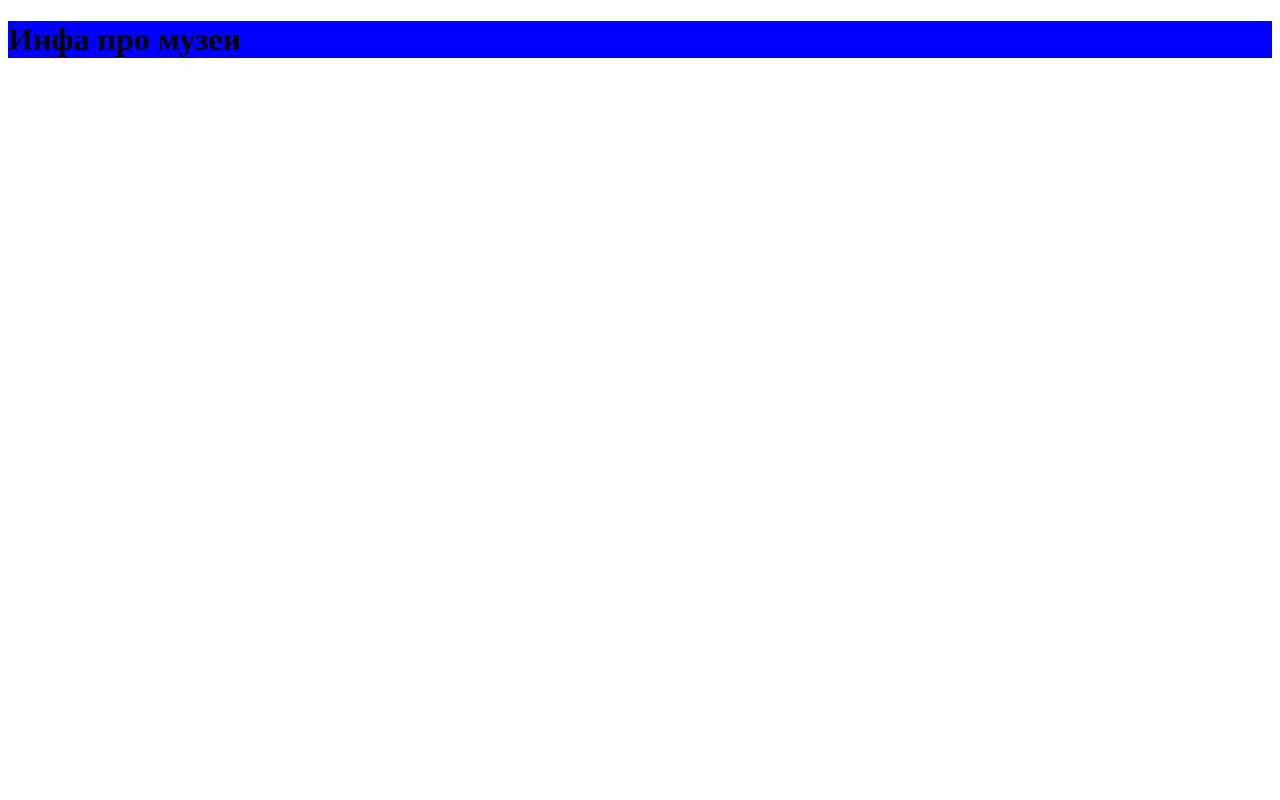
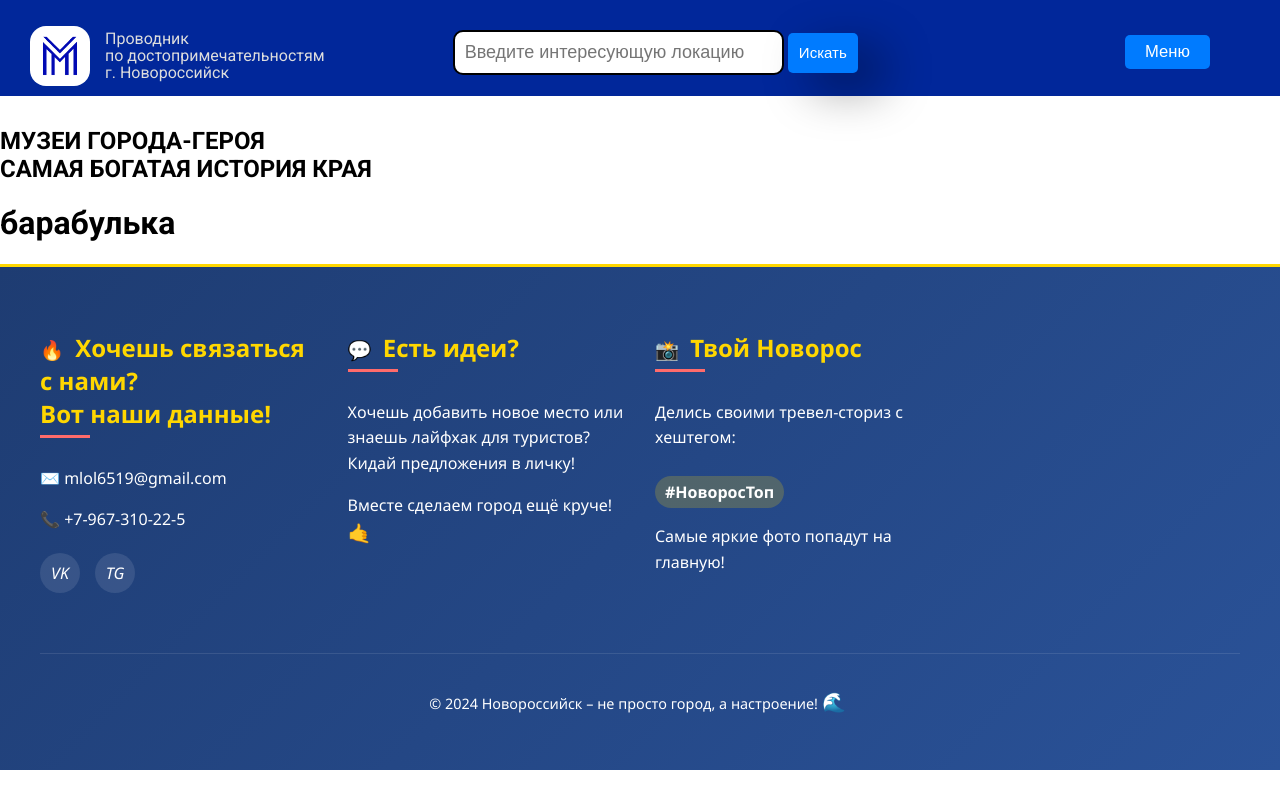
Before and after one commit to MarkZhurbenko/project_site, a Django app: page /home/museum/ in a window 1280 px wide. Run offline with Django 5.2, Linux system fonts and the light colour scheme.

Commit message:
начинаем работу с музеями

```diff
--- /dev/null
+++ b/website/APP/static/css/big-museum.css
@@ -0,0 +1,8 @@
+@media screen and (max-width:2100px) and (min-width: 751px){
+
+.start-header1{
+    margin-top: 70px;
+
+}
+
+}
--- a/website/APP/static/css/museum_styles.css
+++ /dev/null
@@ -1,3 +0,0 @@
-h1{
-    background-color: blue;
-}
--- /dev/null
+++ b/website/APP/static/css/small-museum.css
@@ -0,0 +1,3 @@
+@media screen and (max-width: 750px){
+
+}
--- /dev/null
+++ b/website/APP/templates/base.html
@@ -0,0 +1,124 @@
+<!DOCTYPE html>
+{% load static %}
+<html lang="en">
+<head>
+    <meta charset="UTF-8">
+    <meta name="viewport" content="width=device-width, initial-scale=1.0">
+    <link rel="stylesheet" href= "{% static 'css/big_home.css' %}">
+    <link rel="stylesheet" href= "{% static 'css/small_home.css' %}">
+    <link rel="preconnect" href="https://fonts.googleapis.com">
+    <link rel="preconnect" href="https://fonts.gstatic.com" crossorigin>
+    <link href="https://fonts.googleapis.com/css2?family=Roboto:ital,wght@0,100..900;1,100..900&display=swap" rel="stylesheet">
+    {%block css%}{%endblock%}
+</head>
+<header>{% block header %}
+    <div class="flex">
+        <div class="mini">
+            <div class="all">
+                <p><img src="{%static 'images/icona.JPEG'%}" class="icona">
+                <div class = "provodnik">
+                    <p>Проводник</p>
+                    <p>по достопримечательностям</p>
+                    <p>г. Новороссийск</p></p>
+                </div>
+            </div>
+
+            <div class="search-string">
+                <input type="text" id="searchInput" placeholder="Введите интересующую локацию". size="50">
+                <button class="search" onclick="searchAndScroll()">Искать</button>
+            </div>
+
+    <div class="knopka">
+        <button class="button" onclick="toggleMenu()">Меню</button>
+        <div class="menu" id="menu">
+            <h2 class="vozm-stor">Возможные направления:</h2>
+            <ul>
+                <a href="museum">
+                    <button class="menu-link">Музеи</button>
+                </a><br><br>
+                <a href="monuments">
+                    <button class="menu-link">Памятники</button>
+                </a><br><br>
+                <a href="interesting_location">
+                    <button class="menu-link">Места для прогулок</button>
+                </a><br><br>
+            </ul>
+        </div>
+    </div>
+
+    </div>
+</header><br><br><br>{%endblock%}
+
+{%block content%}{%endblock%}
+<footer class="footer">
+    <div class="footer-container">
+        <div class="footer-section">
+            <h3><span class="emoji">🔥</span> Хочешь связаться с нами?<br>Вот наши данные!</h3>
+            <p>✉️ mlol6519@gmail.com</p>
+            <p>📞 +7-967-310-22-5</p>
+            <div class="social-links">
+                <a href="https://m.vk.com/id459053622"><i>VK</i></a>
+                <a href="https://t.me/mmarkc1"><i>TG</i></a>
+
+            </div>
+        </div>
+
+        <div class="footer-section">
+            <h3><span class="emoji">💬</span> Есть идеи?</h3>
+            <p>Хочешь добавить новое место или знаешь лайфхак для туристов? Кидай предложения в личку!</p>
+            <p>Вместе сделаем город ещё круче! <span class="emoji">🤙</span></p>
+        </div>
+
+        <div class="footer-section">
+            <h3><span class="emoji">📸</span> Твой Новорос</h3>
+            <p>Делись своими тревел-сториз с хештегом:</p>
+            <span class="hashtag">#НоворосТоп</span>
+            <p>Самые яркие фото попадут на главную!</p>
+        </div>
+
+        <div class="copyright">
+            <p>© 2024 Новороссийск – не просто город, а настроение! <span class="emoji">🌊</span></p>
+        </div>
+    </div>
+</footer>
+
+</html>
+
+<script>
+    function toggleMenu() {
+        const menu = document.getElementById('menu');
+        menu.classList.toggle('active');
+    }
+    document.addEventListener('click', function(event) {
+            const menu = document.getElementById('menu');
+            const button = document.querySelector('.button');
+            const isClickInsideMenu = menu.contains(event.target);
+            const isClickInsideButton = button.contains(event.target);
+
+            if (menu.classList.contains('active') && !isClickInsideMenu && !isClickInsideButton) {
+                menu.classList.remove('active'); // Скрываем меню
+            }
+        });
+
+        function searchAndScroll() {
+            const searchTerm = document.getElementById('searchInput').value.trim().toLowerCase();
+            if (!searchTerm) return; // Если поле пустое, ничего не делаем
+
+            const paragraphs = document.querySelectorAll('#content p'); // Получаем все абзацы
+            let found = false; // Флаг для проверки, найдено ли слово
+
+            paragraphs.forEach(paragraph => {
+                const text = paragraph.innerText.toLowerCase();
+                if (text.includes(searchTerm)) {
+                    paragraph.scrollIntoView({ behavior: 'smooth', block: 'center' }); // Прокручиваем к абзацу
+                    found = true;
+                    return; // Прерываем цикл после первого найденного совпадения
+                }
+            });
+
+            if (!found) {
+                alert('Слово не найдено!'); // Если слово не найдено, показываем сообщение
+            }
+        }
+
+</script>
--- a/website/APP/templates/museum.html
+++ b/website/APP/templates/museum.html
@@ -1,13 +1,14 @@
-<!DOCTYPE html>
+{%extends 'base.html'%}
 {%load static%}
-<html lang="en">
-<head>
-    <meta charset="UTF-8">
-    <meta name="viewport" content="width=device-width, initial-scale=1.0">
-    <link rel="stylesheet" href="{% static 'css/museum_styles.css' %}">
-    <title>Museum</title>
-</head>
-<body>
-    <h1>Инфа про музеи</h1>
-</body>
-</html>
+
+{%block css%}
+<link rel="stylesheet" href= "{% static 'css/big-museum.css' %}">
+<link rel="stylesheet" href= "{% static 'css/small-museum.css' %}">
+{%endblock%}
+
+{%block content%}
+<div class="start-header1">
+    <h2>МУЗЕИ ГОРОДА-ГЕРОЯ<br>САМАЯ БОГАТАЯ ИСТОРИЯ КРАЯ</h2>
+</div>
+<h1>барабулька</h1>
+{%endblock%}
```
Also changed, not shown: website/APP/templates/home.html (+4 -4 lines).
